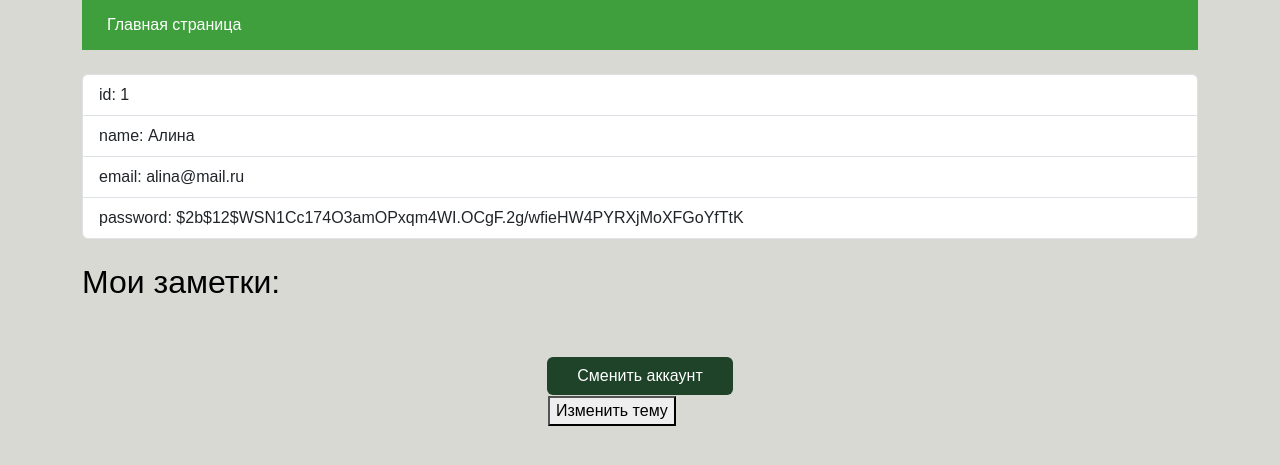
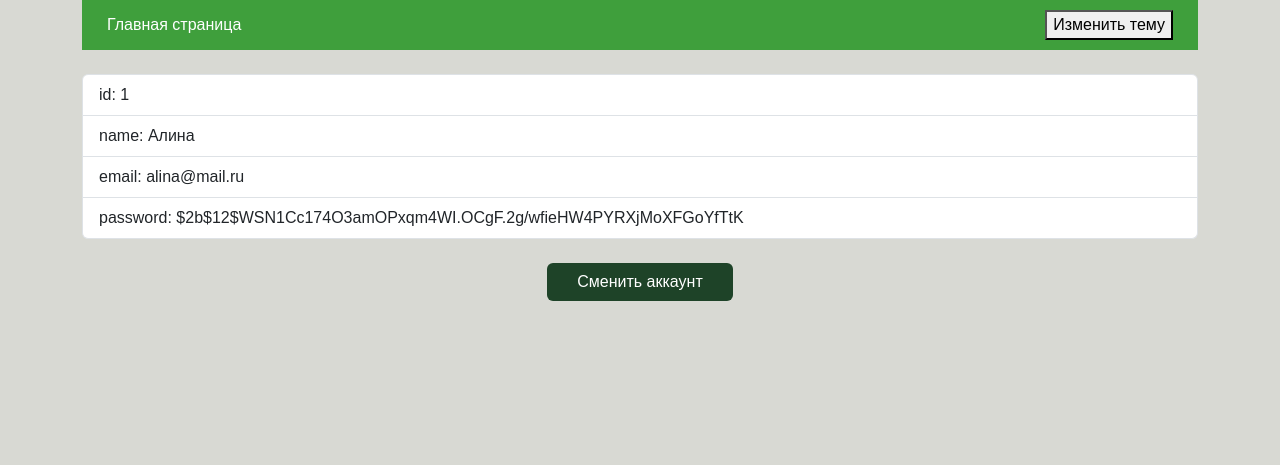
Before and after one commit to AlSilvyl/TDlist, a FastAPI app: page /profile/1 in a window 1280 px wide. Shown: the top 465 px of the page. Run offline with FastAPI, Linux system fonts and the light colour scheme; data comes from the database, SQL or seed files in the repository.

Commit message:
изменение темы 2.0
кнопка изменения темы находится в одном месте на всех страницах, и срабатывает также на всех

```diff
--- a/templates/index.html
+++ b/templates/index.html
@@ -70,6 +70,11 @@
                 {% endif %}
                 <a href="/login"> Профиль </a>
             </div>
+            <div class="right">
+            <div style='justify-content: space-between; align-items: center;' class="d-grid gap-2 d-md-block mx-auto">
+                <button id='themeToggle'>Изменить тему</button>
+            </div>
+            </div>
         </div>
         <br>
         {% if flag == True %}
@@ -80,7 +85,6 @@
             </div>
             <div class="">
                 <a class="btn" href="/advt"> Добавить заметку </a>
-                <button id='themeToggle'>Изменить тему</button>
             </div>
         </div>
         <br>
--- a/templates/profile.html
+++ b/templates/profile.html
@@ -38,6 +38,11 @@
             <div class="left">
                 <a href="/"> Главная страница </a>
             </div>
+            <div class="right">
+            <div style='justify-content: space-between; align-items: center;' class="d-grid gap-2 d-md-block mx-auto">
+                <button id='themeToggle'>Изменить тему</button>
+            </div>
+            </div>
         </div>
         <br>
         {%block body%}
@@ -49,44 +54,11 @@
         </ul>
         {% endblock %}
         <br>
-        <h2> Мои заметки: </h2>
-        <br>
-        <div class="row">
-            {% for i in book_result %}
-            <div class="col-3 book-card">
-                <div class="card">
-                    <a href="/book_card/{{ i.id }}">
-                        <div class="card-body">
-                            <ul class="list-group">
-                                <li class="list-group-item book-title">Название: {{ i.title }}</li>
-                            </ul>
-                        </div>
-                    </a>
-                </div>
-                <br>
-            </div>
-            {% endfor %}
-        </div>
-        <br>
         <div class="d-grid gap-5 col-2 mx-auto">
             <a class="btn" href="{{ url_for('switch_account') }}"> Сменить аккаунт </a>
         </div>
-        <div style='justify-content: space-between; align-items: center; padding: 1px;' class="d-grid gap-5 col-2 mx-auto">
-            <button id='themeToggle'>Изменить тему</button>
-        </div>
     </div>
 </body>
-
-<script>
-    document.getElementById('themeToggle').addEventListener('click', function() {
-        const currentTheme = document.body.className;
-        if (currentTheme === 'light-theme') {
-        document.body.className = 'dark-theme';
-        } else {
-        document.body.className = 'light-theme';
-        }
-    });
-</script>
 
 <style>
     body {
```
Also changed, not shown: templates/advt.html (+5 -14 lines), templates/login.html (+0 -11 lines), templates/note.html (+5 -11 lines), templates/registration.html (+0 -9 lines).
